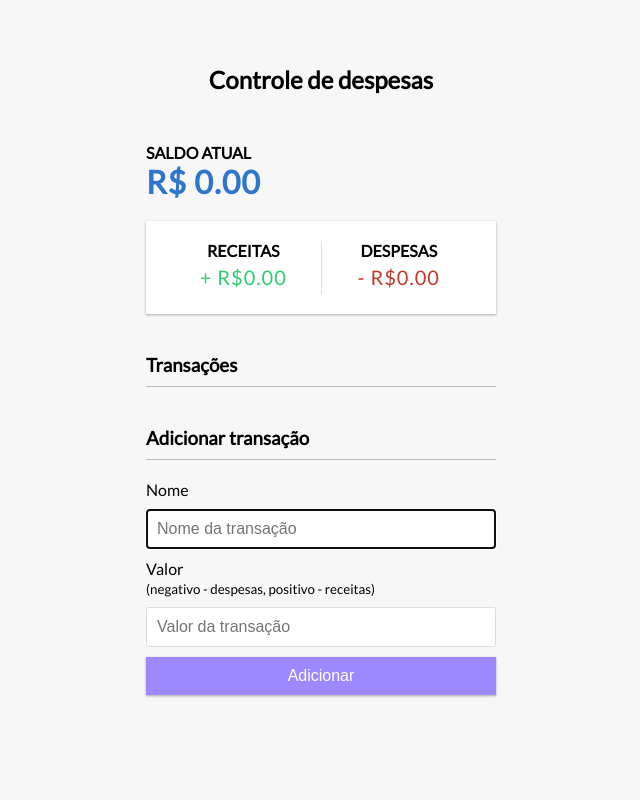
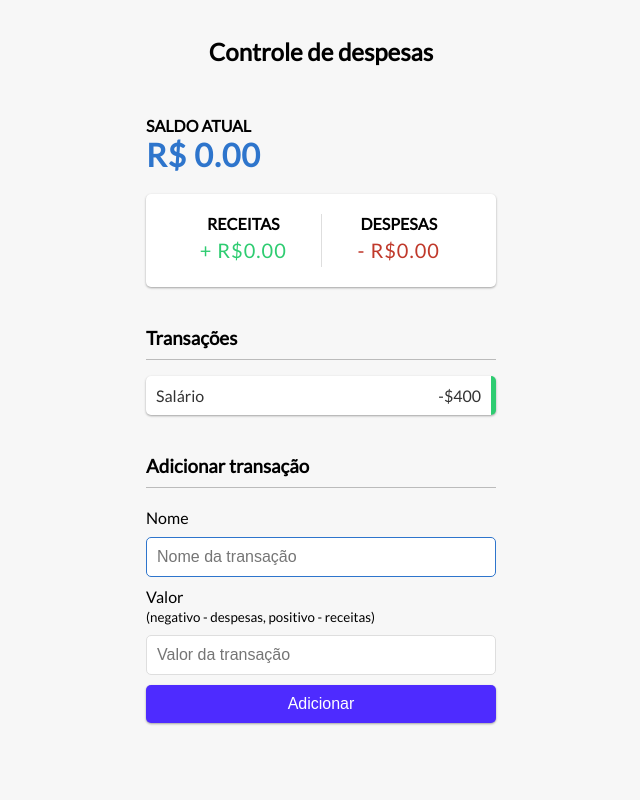
Before and after one commit to valdean132/Controle_de_Despesas, a PHP site: page / in a window 1280 px wide. Shown: the whole page, without its empty margins (319-959 px from the left). Run offline with PHP 8.4, Linux system fonts and the light colour scheme.

Commit message:
Alterações
Feita algumas alterações de minha parte e ajustes também

```diff
--- a/index.html
+++ b/index.html
@@ -28,9 +28,9 @@
         <h3>Transações</h3>
 
         <ul id="transactions" class="transactions">
-            <!-- <li class="minus">
+            <li class="plus">
             Salário <span>-$400</span><button class="delete-btn">x</button>
-            </li> -->
+            </li>
         </ul>
 
         <h3>Adicionar transação</h3>
--- a/style.css
+++ b/style.css
@@ -6,6 +6,7 @@
 
 * {
     box-sizing: border-box;
+    outline: none;
 }
 
 body {
@@ -48,6 +49,7 @@ h4 {
     display: flex;
     justify-content: space-between;
     margin: 20px 0;
+    border-radius: 5px;
 }
 
 .inc-exp-container > div {
@@ -81,17 +83,23 @@ label {
 input[type='text'],
 input[type='number'] {
     border: 1px solid #dedede;
-    border-radius: 2px;
+    border-radius: 5px;
     display: block;
     font-size: 16px;
     padding: 10px;
     width: 100%;
+    transition: border .5s ease;
 }
 
+input[type='text']:focus,
+input[type='number']:focus{
+    border: 1px solid #2e75cc;
+}
 .btn {
     cursor: pointer;
-    background-color: #9c88ff;
+    background-color: #4e2bff;
     box-shadow: var(--box-shadow);
+    border-radius: 5px;
     color: #fff;
     border: 0;
     display: block;
@@ -99,11 +107,11 @@ input[type='number'] {
     margin: 10px 0 30px;
     padding: 10px;
     width: 100%;
+    transition: background-color .5s ease;
 }
-
-.btn:focus,
-.delete-btn:focus {
-    outline: 0;
+.btn:hover,
+.btn:focus{
+    background-color: #371eb3;
 }
 
 .transactions {
@@ -121,6 +129,7 @@ input[type='number'] {
     position: relative;
     padding: 10px;
     margin: 10px 0;
+    border-radius: 5px;
 }
 
 .transactions li.plus {
@@ -144,6 +153,7 @@ input[type='number'] {
     left: 0;
     transform: translate(-100%, -50%);
     opacity: 0;
+    border-radius: 3px;
     transition: opacity 0.3s ease;
 }
 
```
Lines whose indentation alone changed are shown as unchanged.
